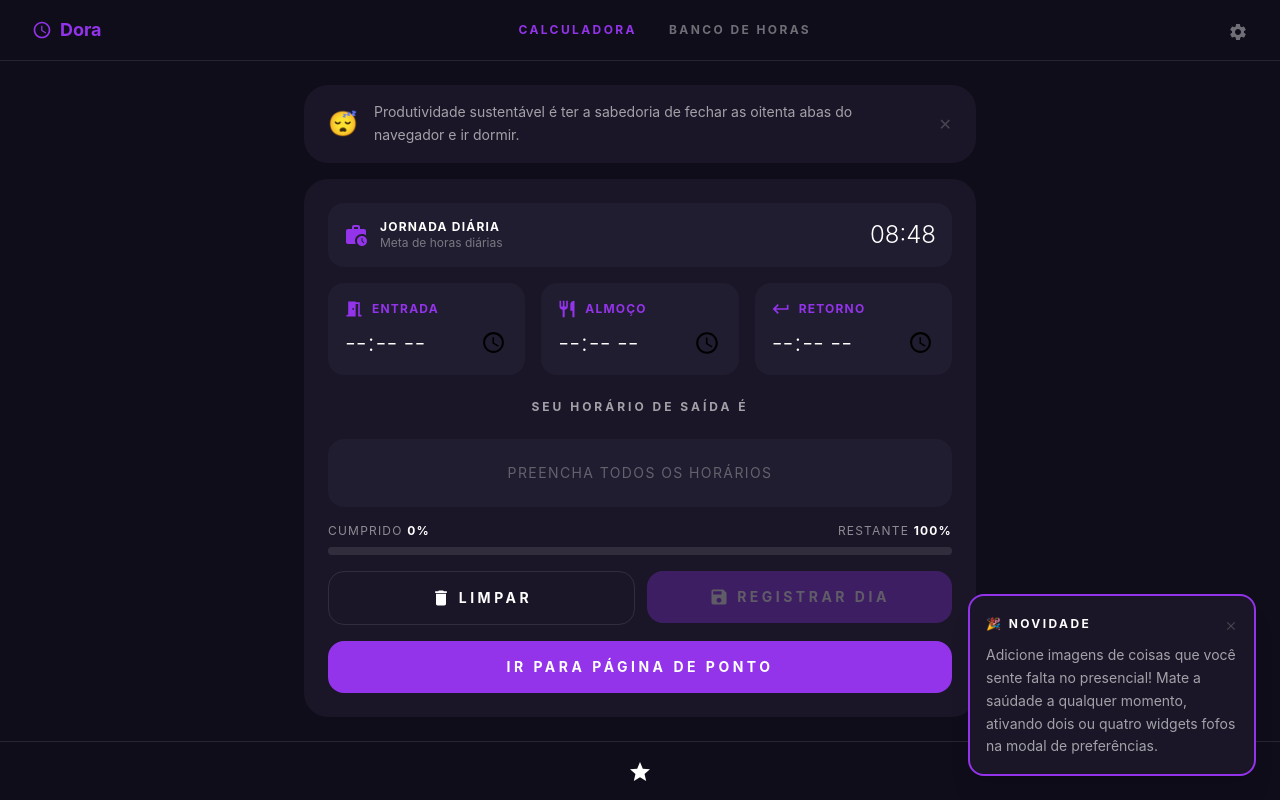
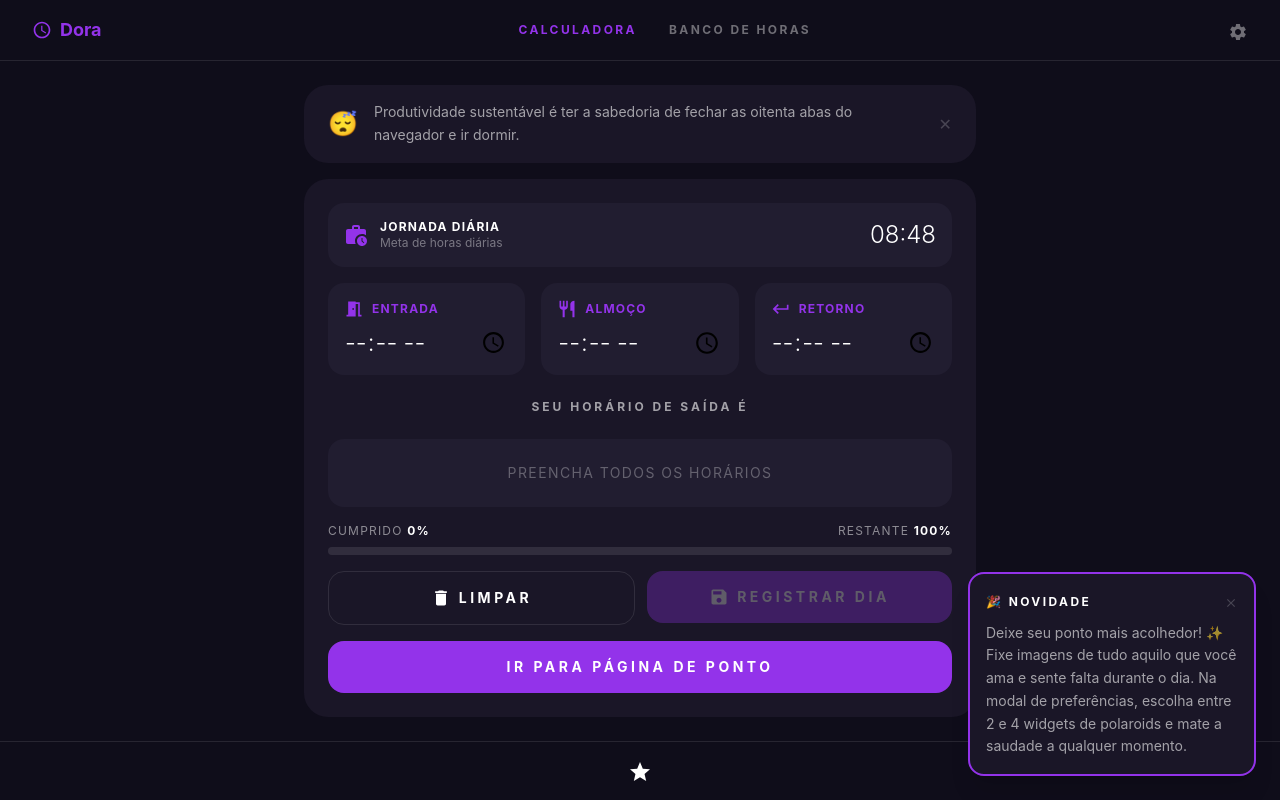
Before and after one commit to marianunciato/calculadora-de-ponto, a React (Vite) app: page / in a window 1280 px wide. Built offline with nearby package versions, Linux system fonts and the light colour scheme.

Commit message:
fix: arrumando shadow denovo.

```diff
--- a/src/components/CardNovidade.jsx
+++ b/src/components/CardNovidade.jsx
@@ -2,7 +2,7 @@ import { useState } from 'react'
 import CloseIcon from '@mui/icons-material/Close'
 import CelebrationIcon from '@mui/icons-material/Celebration'
 
-const NOVIDADE = 'Adicione imagens de coisas que você sente falta no presencial! Mate a saúdade a qualquer momento, ativando dois ou quatro widgets fofos na modal de preferências.'
+const NOVIDADE = 'Deixe seu ponto mais acolhedor! ✨ Fixe imagens de tudo aquilo que você ama e sente falta durante o dia. Na modal de preferências, escolha entre 2 e 4 widgets de polaroids e mate a saudade a qualquer momento.'
 
 const NOVIDADE_ID = 'novidade-paletas-v4'
 
--- a/src/components/PreferenciasModal.jsx
+++ b/src/components/PreferenciasModal.jsx
@@ -62,7 +62,7 @@ export default function PreferenciasModal({ prefs, onSalvar, onFechar }) {
 					<Row label="Salvar dados no navegador" desc="Lembra sua jornada diária (localStorage)">
 						<Toggle checked={local.salvarDados} onChange={v => set('salvarDados', v)} />
 					</Row>
-					<Row label="Exibir polaroids" desc="Quadros de foto na tela principal">
+					<Row label="Polaroids" desc="Quadros de foto na tela principal">
 						<div className="flex gap-1">
 							{[0, 2, 4].map(n => (
 								<button
```
